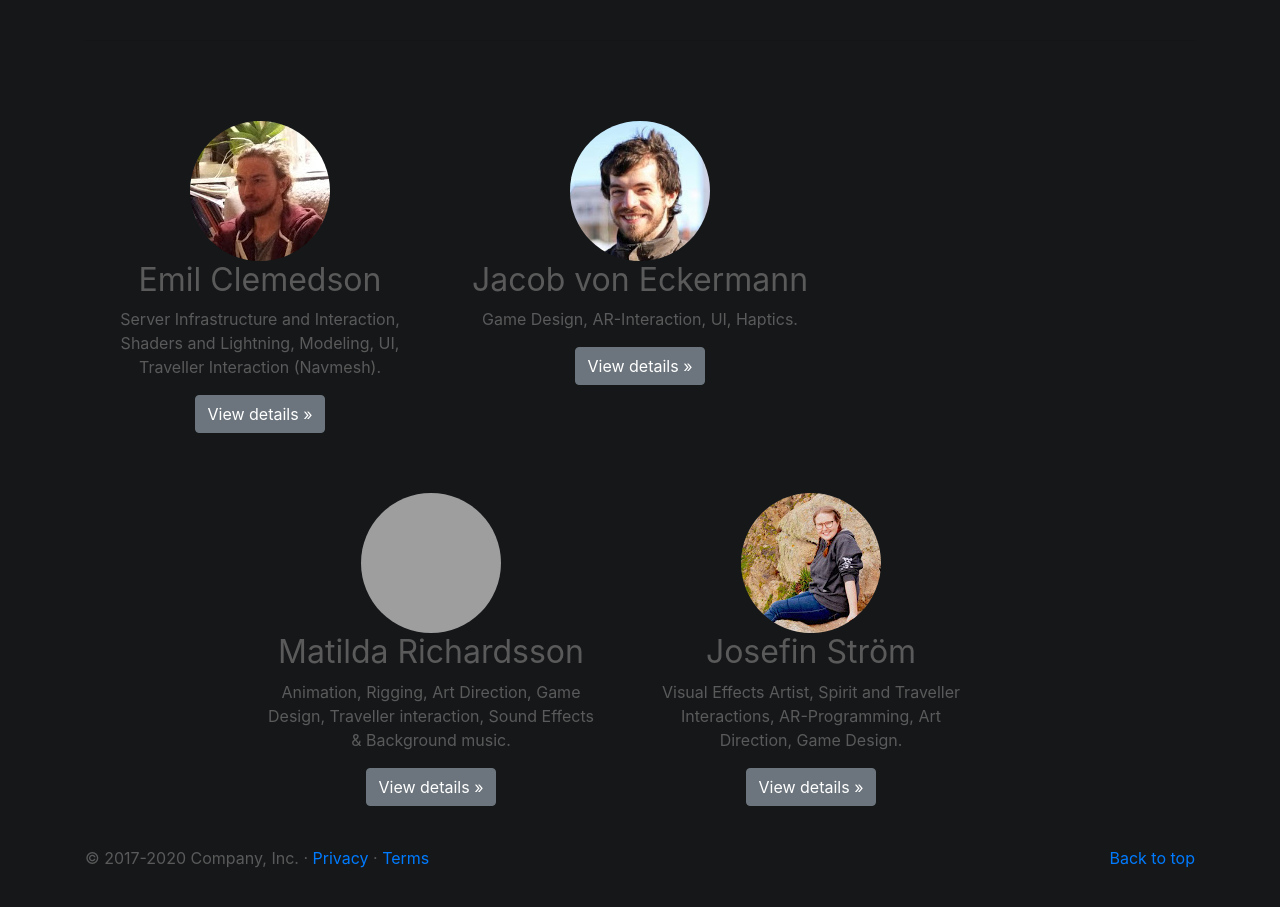
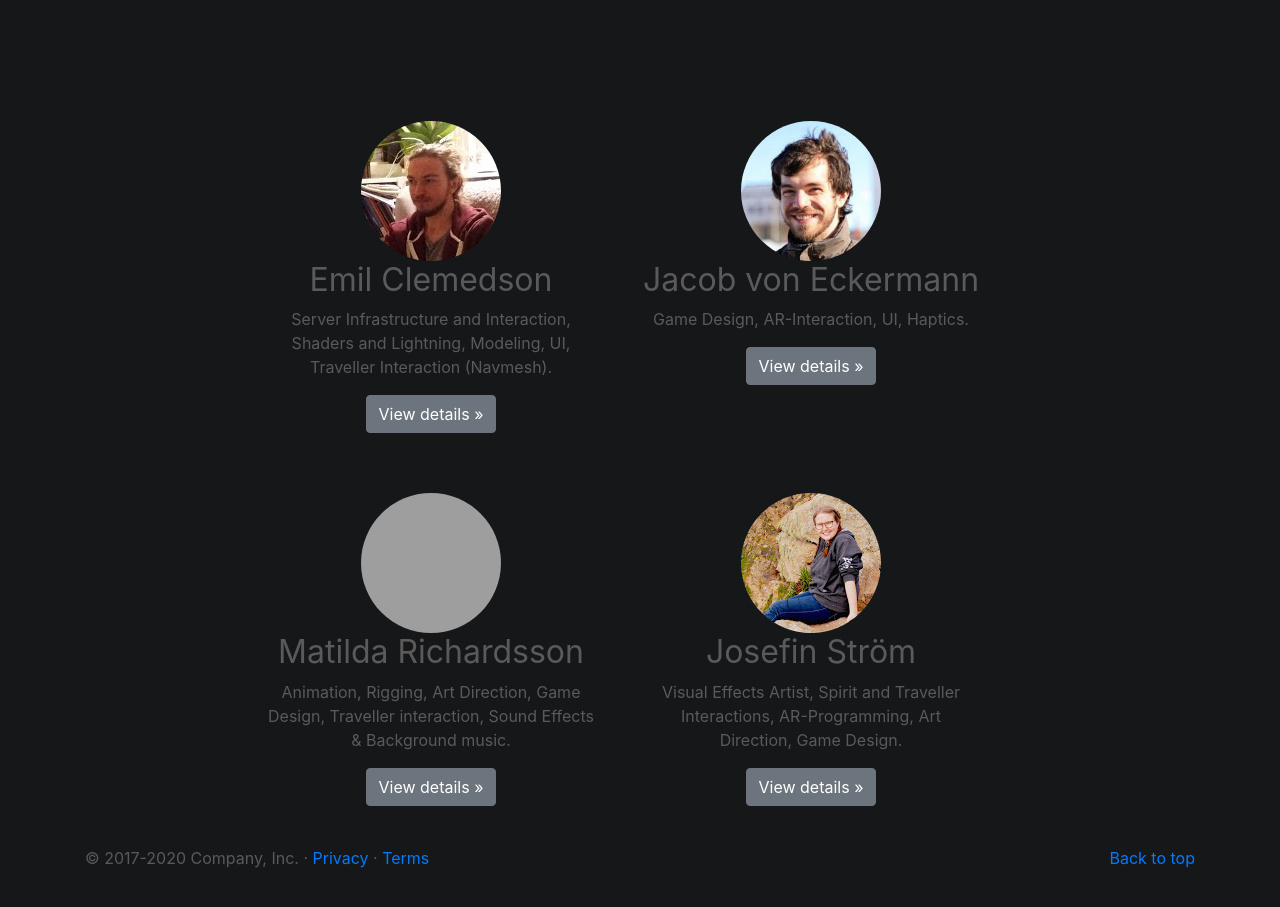
Before and after one commit to AGI20-Group01/AGI20_TravellAR_webpage, a plain HTML site: page index.html in a window 1280 px wide. Shown: the part 1780-2687 px from the top of the page. Drawn offline with nearby package versions, Linux system fonts and the light colour scheme; grey boxes are pictures that could not be loaded.

Commit message:
Update index.html

```diff
--- a/index.html
+++ b/index.html
@@ -146,7 +146,7 @@
       <hr class="featurette-divider">
 
       <!-- Three columns of text below the carousel -->
-      <div class="row">
+      <div class="row row2">
         <div class="col-lg-4">
           <img class="bd-placeholder-img rounded-circle" width="140" height="140" src="img/Emil.jpg"
             preserveAspectRatio="xMidYMid slice" focusable="false" aria-label="Placeholder: 140x140"></img>
```
